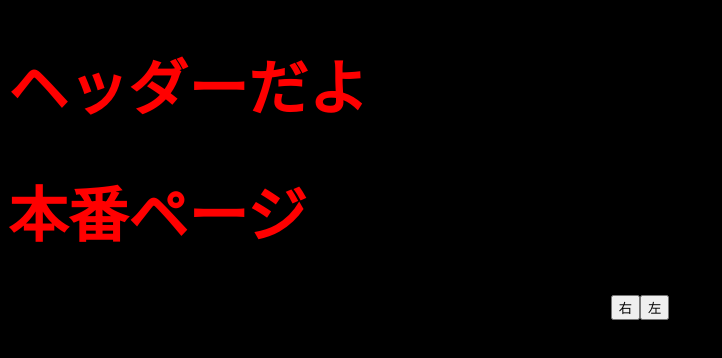
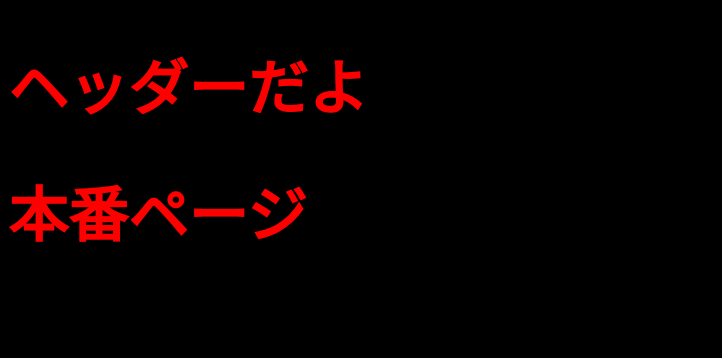
Before and after one commit to SatakeYusuke19920527/americandog, a Next.js app: page /secondtest in a window 1280 px wide. Shown: the top 358 px of the page, without its empty margins (0-722 px from the left). Built offline with nearby package versions, Linux system fonts and the light colour scheme.

Commit message:
いったんぷｓｈ

```diff
--- a/src/components/Front.tsx
+++ /dev/null
@@ -1,13 +0,0 @@
-
-
-export default function Front() {
-    return (
-      <>
-      <div className="bg-[url('../public/front.png')]">
-        <button>右</button>
-        <button>左</button>
-      </div>
-      {/* <img className='honbanimg' src="../public/front.png"/> */}
-      </>
-    )
-  }
--- a/src/pages/secondtest.tsx
+++ b/src/pages/secondtest.tsx
@@ -1,5 +1,4 @@
 import Image from 'next/image'
-import Front from '@/components/Front'
 import {Layout} from "../components/Layout"
 
 
@@ -10,7 +9,6 @@ export default function About() {
         <div>
     <h1 className="example">本番ページ</h1>
     <div className='honban'>
-    <Front/>
     </div>
     </div>
       </Layout>
```
